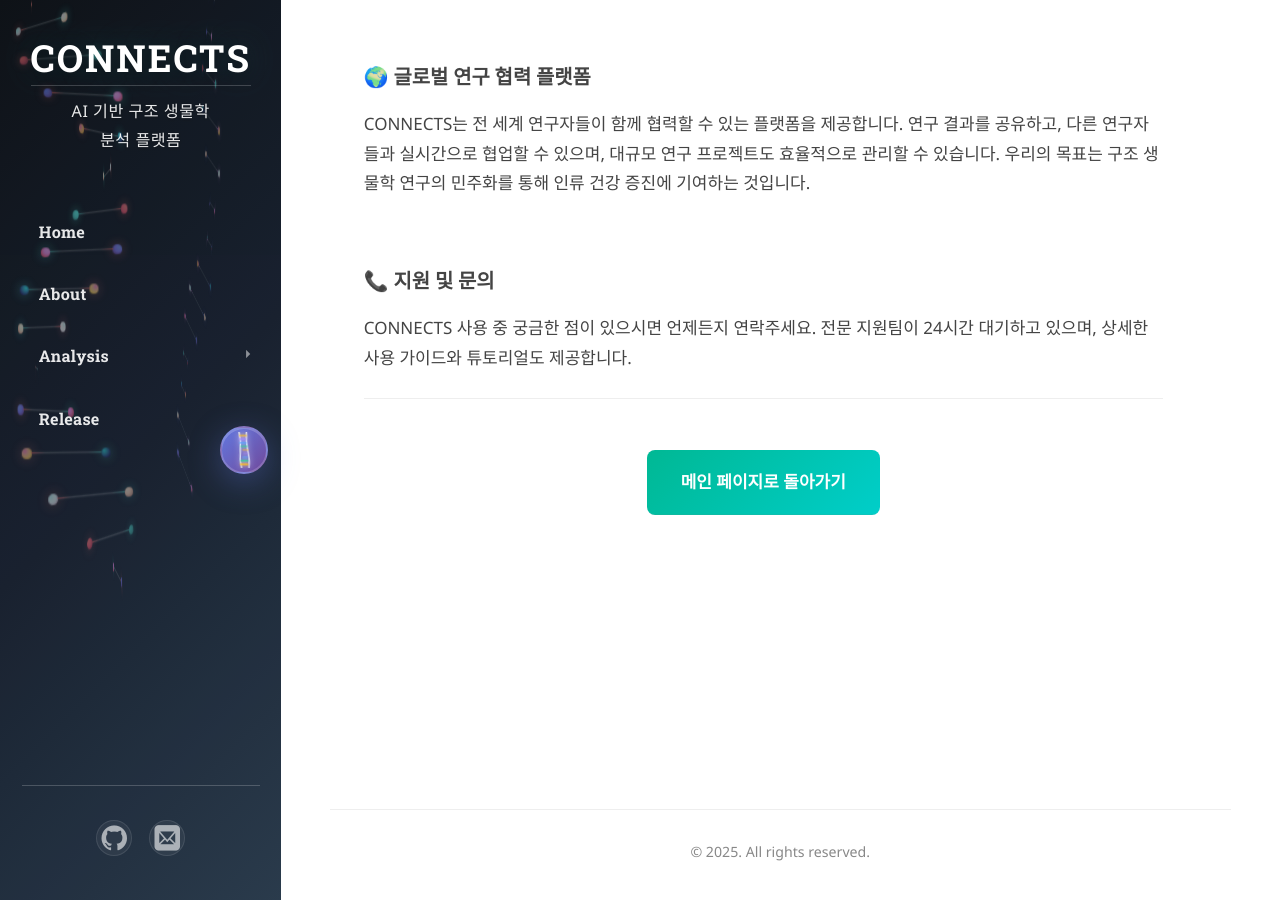
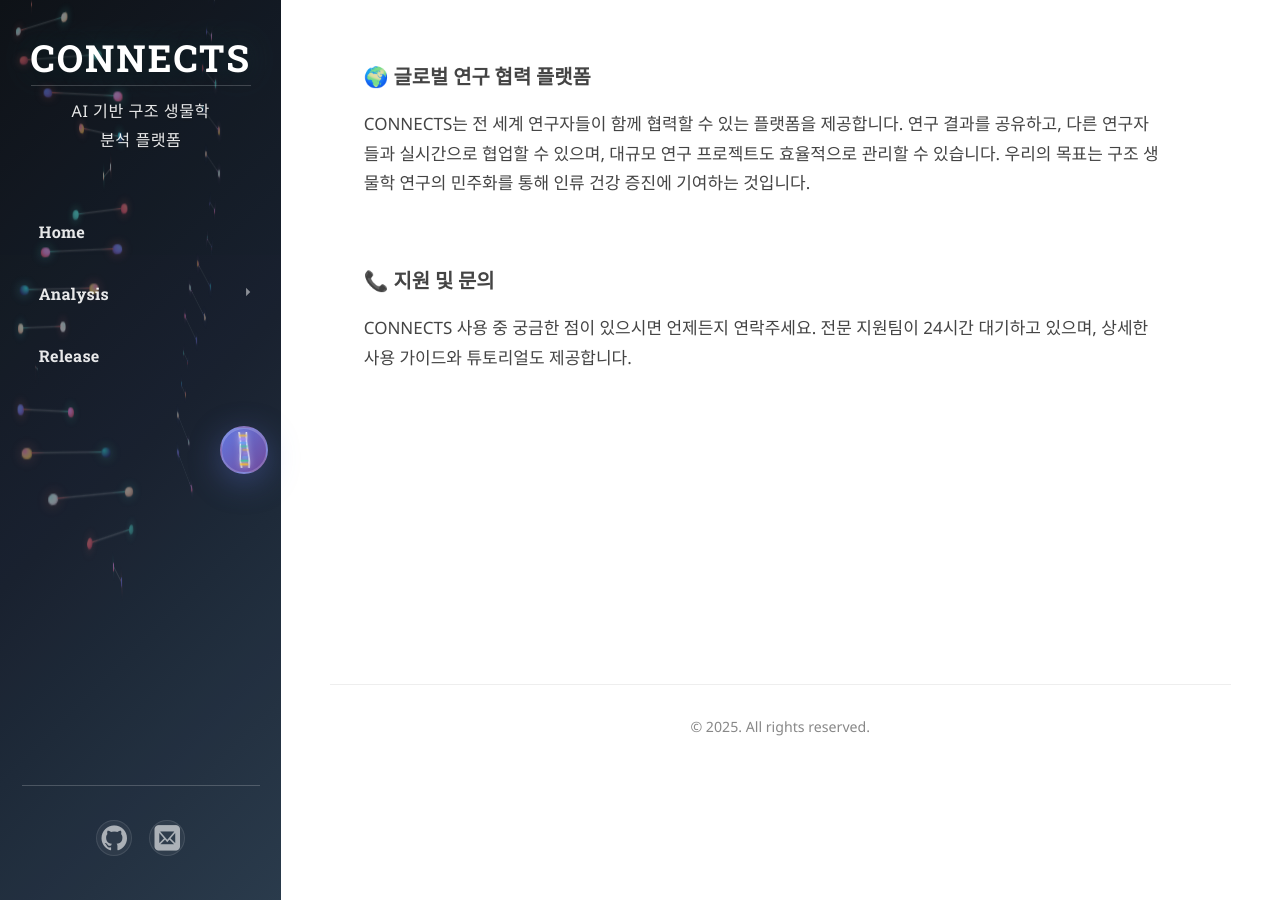
Before and after one commit to CONNECTS-SCV/CONNECTS-SCV.github.io, a Jekyll site: the page built from home.md, in a window 1280 px wide and 900 px high, scrolled down 1179 px. Built offline with Jekyll 4.4.1, drawn with Linux system fonts in a browser that asks for light colours; some web fonts are replaced.

Commit message:
[Post] 메인 페이지 이동 로직 삭제

```diff
--- a/_config.yml
+++ b/_config.yml
@@ -271,8 +271,6 @@ sass:
 menu:
   - title: Home
     url: /home
-  - title: About
-    url: /about/
   - title: Analysis
     url: /analysis/
     submenu:
--- a/home.md
+++ b/home.md
@@ -32,9 +32,3 @@ CONNECTS는 전 세계 연구자들이 함께 협력할 수 있는 플랫폼을
 ### 📞 지원 및 문의
 
 CONNECTS 사용 중 궁금한 점이 있으시면 언제든지 연락주세요. 전문 지원팀이 24시간 대기하고 있으며, 상세한 사용 가이드와 튜토리얼도 제공합니다.
-
----
-
-<div style="text-align: center; margin-top: 3rem;">
-  <a href="{{ '/' | relative_url }}" style="display: inline-block; padding: 1rem 2rem; background: linear-gradient(135deg, #00b894, #00cec9); color: white; text-decoration: none; border-radius: 8px; font-weight: 600;">메인 페이지로 돌아가기</a>
-</div>
```
Also changed, not shown: about/index.md (deleted, +0 -11 lines).
